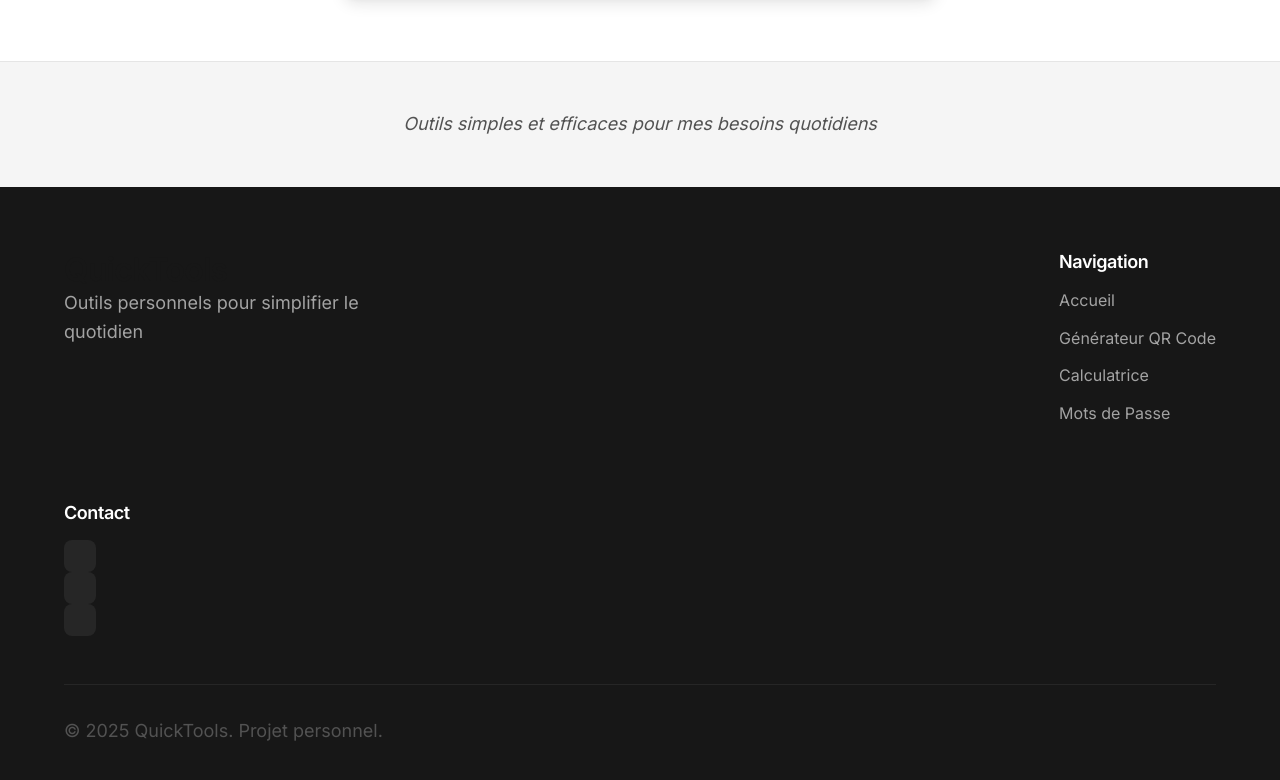
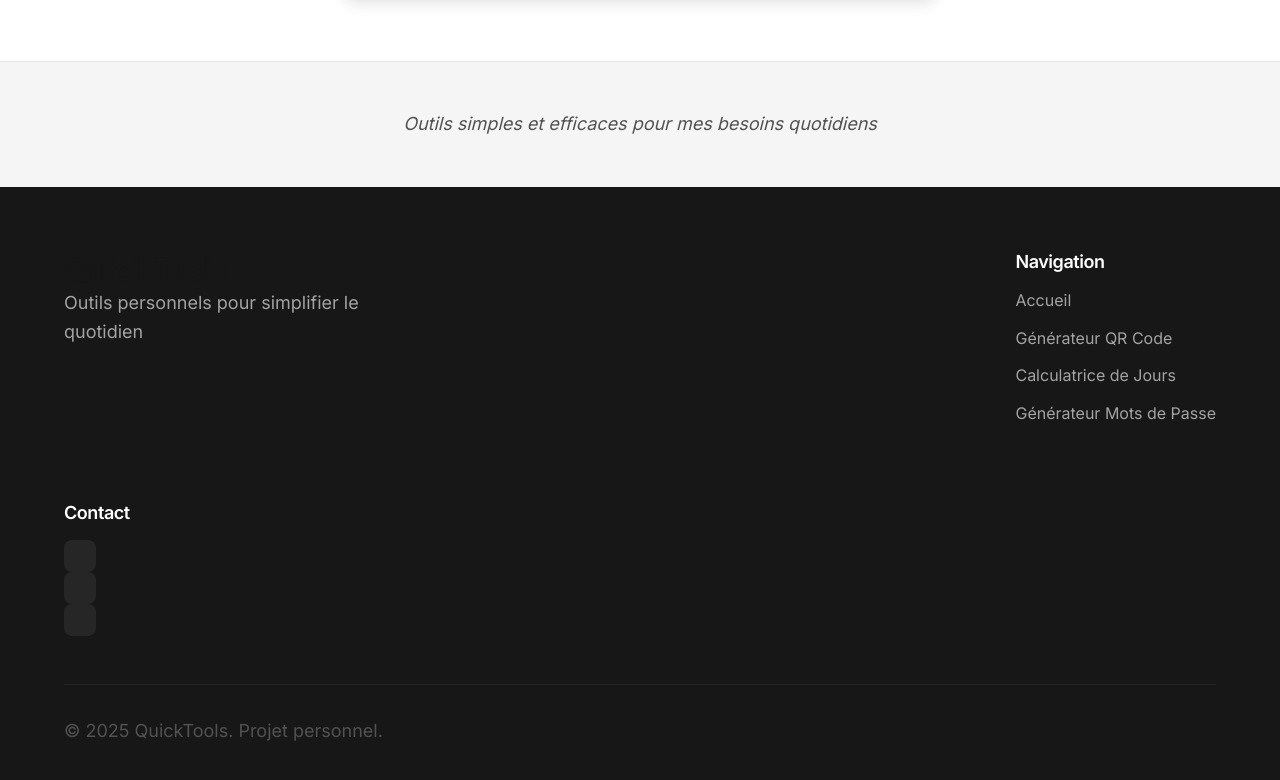
Before and after one commit to camlebrun/my-tools, a website: page cal_days.html in a window 1280 px wide. Shown: the part 990-1770 px from the top of the page. Drawn offline with nearby package versions, Linux system fonts and the light colour scheme.

Commit message:
🔧 FIX: Correction cohérence footer - 'Calculatrice de Jours' et 'Générateur Mots de Passe'

```diff
--- a/cal_days.html
+++ b/cal_days.html
@@ -103,8 +103,8 @@ Outils personnels pour simplifier le quotidien
 <ul>
 <li><a href="index.html">Accueil</a></li>
 <li><a href="qr_code.html">Générateur QR Code</a></li>
-<li><a href="cal_days.html">Calculatrice</a></li>
-<li><a href="pwd.html">Mots de Passe</a></li>
+<li><a href="cal_days.html">Calculatrice de Jours</a></li>
+<li><a href="pwd.html">Générateur Mots de Passe</a></li>
 </ul>
 </div>
 <div class="footer-section">
```
